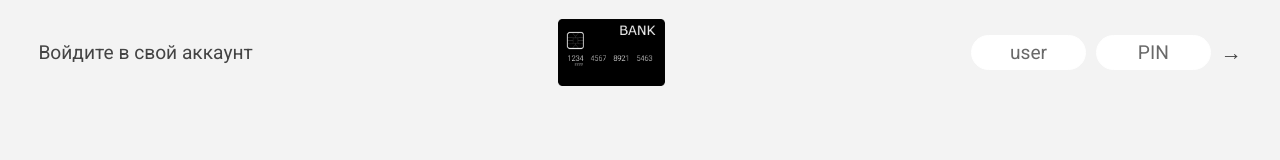
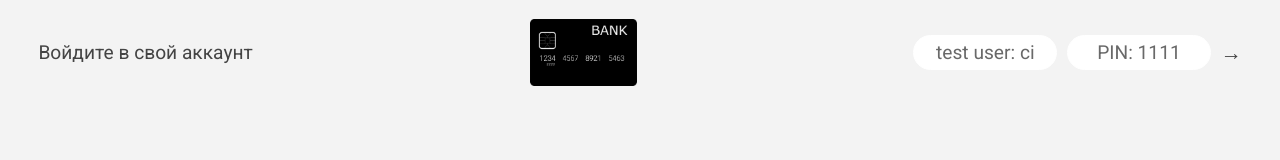
Before and after one commit to naniylid/bank, a plain HTML site: page index.html in a window 1280 px wide. Drawn offline with Linux system fonts and the light colour scheme.

Commit message:
поправила тестовые данные

```diff
--- a/index.html
+++ b/index.html
@@ -16,6 +16,7 @@
     <link rel="stylesheet" href="style.css" />
     <title>Просто Банк</title>
   </head>
+
   <body>
     <!-- Верхняя навигация -->
     <nav>
@@ -24,13 +25,13 @@
       <form class="login">
         <input
           type="text"
-          placeholder="user"
+          placeholder="test user: ci"
           class="login__input login__input--user"
         />
         <!-- В реальных приложениях используется type="password" -->
         <input
           type="text"
-          placeholder="PIN"
+          placeholder="PIN: 1111"
           maxlength="4"
           class="login__input login__input--pin"
         />
@@ -81,7 +82,11 @@
       <div class="operation operation--transfer">
         <h2>Перевести деньги</h2>
         <form class="form form--transfer">
-          <input type="text" class="form__input form__input--to" />
+          <input
+            type="text"
+            class="form__input form__input--to"
+            placeholder="test: as"
+          />
           <input type="number" class="form__input form__input--amount" />
           <button class="form__btn form__btn--transfer">&rarr;</button>
           <label class="form__label">Получатель</label>
--- a/style.css
+++ b/style.css
@@ -43,7 +43,7 @@ nav {
   font-size: 2rem;
   font-family: inherit;
   text-align: center;
-  width: 12rem;
+  width: 15rem;
   border-radius: 10rem;
   margin-right: 1rem;
   color: inherit;
```
Also changed, not shown: script.js (+0 -58 lines).
